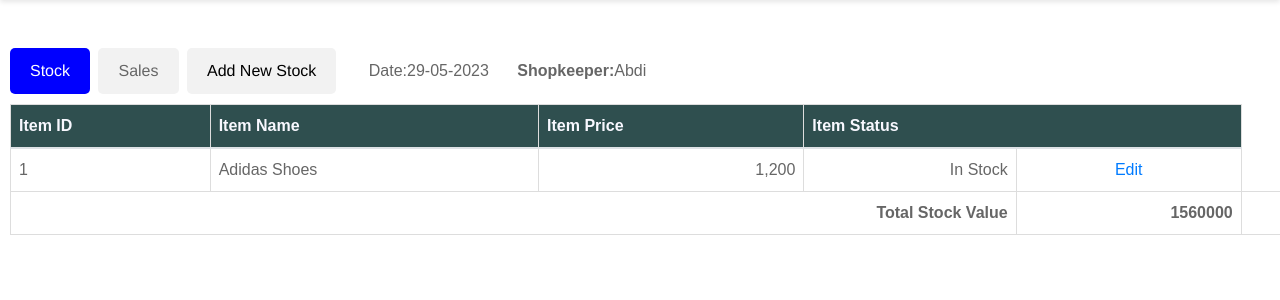
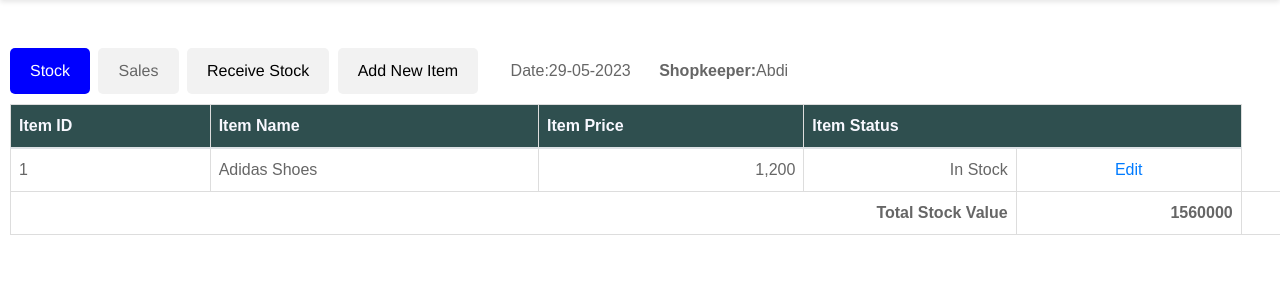
Before and after one commit to Muhamadekh/Inventory_manager, a Flask app: page /view_shops/1 in a window 1280 px wide. Shown: the part 76-376 px from the top of the page. Run offline with Flask 3, Linux system fonts and the light colour scheme; some libraries are stand-ins or nearby versions; some web fonts are replaced.

Commit message:
Added Stock Received Table, view and page

```diff
--- a/inventory/forms.py
+++ b/inventory/forms.py
@@ -1,7 +1,7 @@
 from flask_wtf import FlaskForm
 from wtforms import StringField, PasswordField, SubmitField, SelectField, BooleanField, IntegerField
 from wtforms.validators import DataRequired, Length, EqualTo
-from inventory.models import User, Shop
+from inventory.models import User, Stock
 from flask import session
 
 
@@ -45,8 +45,28 @@ class LoginForm(FlaskForm):
     submit = SubmitField('Sign in')
 
 
-class ShopNewSTockForm(FlaskForm):
+class ShopNewItemForm(FlaskForm):
     item_name = StringField('Item Name', validators=[DataRequired()])
     item_price = IntegerField('Price', validators=[DataRequired()])
     item_quantity = IntegerField('Quantity', validators=[DataRequired()])
     submit = SubmitField('Add Item')
+
+
+class ShopStockReceivedForm(FlaskForm):
+    item_name = SelectField('Select Item Name', choices=[])
+    item_quantity = IntegerField('Quantity Received', validators=[DataRequired()])
+    submit = SubmitField('Receive Stock')
+
+    def populate_item_name_choices(self):
+        self.item_name.choices = [(item.id, item.item_name) for item in Stock.query.all()]
+
+    def get_selected_item_id(self):
+        selected_item_id = self.item_name.data
+        if selected_item_id is not None:
+            return int(selected_item_id)
+        else:
+            return 0
+
+    def store_selected_item_id(self):
+        selected_item_id = self.get_selected_item_id()
+        session['selected_item_id'] = selected_item_id
--- a/inventory/models.py
+++ b/inventory/models.py
@@ -32,3 +32,9 @@ class Stock(db.Model):
     stock_status = db.Column(db.String(20), nullable=False, default='In Stock')
     shop_id = db.Column(db.String(100), db.ForeignKey('shop.id'))
     item_value = db.Column(db.Integer, nullable=False)
+
+
+class StockReceived(db.Model):
+    id = db.Column(db.Integer, primary_key=True)
+    item_name = db.Column(db.String(100), nullable=False)
+    item_quantity = db.Column(db.Integer, nullable=False)
--- a/inventory/routes.py
+++ b/inventory/routes.py
@@ -1,7 +1,8 @@
 from flask import Flask, render_template, url_for, flash, redirect, session, request, abort
 from inventory import app, bcrypt, db
-from inventory.models import User, Shop, Stock
-from inventory.forms import (UserRegistrationForm, ShopRegistrationForm, LoginForm, ShopNewSTockForm)
+from inventory.models import User, Shop, Stock, StockReceived
+from inventory.forms import (UserRegistrationForm, ShopRegistrationForm, LoginForm, ShopNewItemForm,
+                             ShopStockReceivedForm)
 from flask_login import current_user, login_user, logout_user, login_required
 from datetime import datetime
 
@@ -51,7 +52,7 @@ def register_shop():
             db.session.add(shop)
             db.session.commit()
             flash(f"{shop.shop_name} at {shop.location} was successfully registered.")
-            return redirect(url_for('view_shop'))
+            return redirect(url_for('view_shops'))
     return render_template('register_shop.html', form=form)
 
 
@@ -126,7 +127,7 @@ def shop():
 def add_new_stock():
     shop = Shop.query.filter_by(shopkeeper=current_user.id).first()
     shop_id = shop.id
-    form = ShopNewSTockForm()
+    form = ShopNewItemForm()
     if form.validate_on_submit():
         stock = Stock(item_name=form.item_name.data, item_price=form.item_price.data,
                       item_quantity=form.item_quantity.data, shop_id=shop_id)
@@ -143,3 +144,23 @@ def add_new_stock():
     else:
         flash("Please check the product details.")
     return render_template('add_stock.html', form=form)
+
+
+@app.route('/stock_received', methods=['GET', 'POST'])
+def stock_received():
+    form = ShopStockReceivedForm()
+    form.populate_item_name_choices()
+    selected_item_id = form.get_selected_item_id()
+    item = Stock.query.filter_by(id=selected_item_id).first()
+    if form.validate_on_submit():
+        item_received = StockReceived(item_name=item.item_name, item_quantity=form.item_quantity.data)
+        db.session.add(item_received)
+        db.session.commit()
+        if item.item_name == item_received.item_name:
+            item.item_quantity = item.item_quantity + item_received.item_quantity
+            item.item_value = item.item_quantity * item.item_price
+            db.session.commit()
+        if current_user.user_role == 'Admin':
+            return redirect(url_for('view_shop', shop_id=item.shop.id))
+        return redirect(url_for('shop'))
+    return render_template('stock_received.html', form=form)
--- a/inventory/templates/shop.html
+++ b/inventory/templates/shop.html
@@ -4,7 +4,8 @@
     <div class="button-container">
       <a class="button active">Stock</a>
       <a class="button">Sales</a>
-      <a href="{{ url_for('add_new_stock')}}" class="button">Add New Stock</a>
+      <a href="{{ url_for('stock_received')}}" class="button">Receive Stock</a>
+      <a href="{{ url_for('add_new_stock')}}" class="button">Add New Item</a>
     </div>
 
     <!-- Table with spreadsheet-like design -->
--- a/inventory/templates/view_shop.html
+++ b/inventory/templates/view_shop.html
@@ -4,7 +4,8 @@
     <div class="button-container">
       <a class="button active">Stock</a>
       <a class="button">Sales</a>
-      <a href="{{ url_for('add_new_stock')}}" class="button">Add New Stock</a>
+      <a href="{{ url_for('stock_received')}}" class="button">Receive Stock</a>
+      <a href="{{ url_for('add_new_stock')}}" class="button">Add New Item</a>
       <a class="ml-4">Date:{{date}}</a>
       <a class="ml-4"><strong>Shopkeeper:</strong>{{shop.staff.username}}</a>
     </div>
--- a/inventory/templates/view_users.html
+++ b/inventory/templates/view_users.html
@@ -8,9 +8,9 @@
                         <table class="table table-data2">
                             <thead>
                                 <tr>
-                                    <th>Username</th>
-                                    <th>Role</th>
-                                    <th>Date Added</th>
+                                    <th style="color: white">Username</th>
+                                    <th style="color: white">Role</th>
+                                    <th colspan="2" style="color: white">Date Added</th>
                                 </tr>
                             </thead>
                             <tbody>
```
Also changed, not shown: inventory/templates/stock_received.html (added, +25 -0 lines), instance/site.db.
